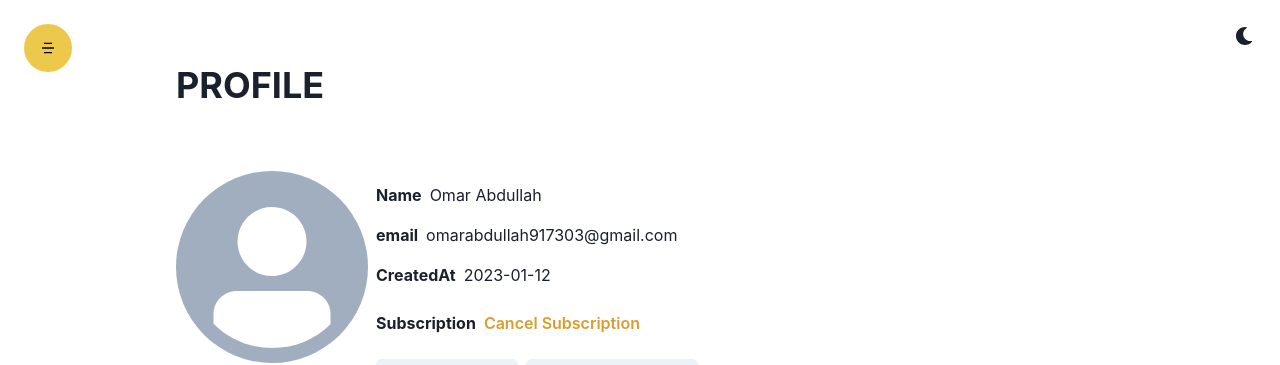
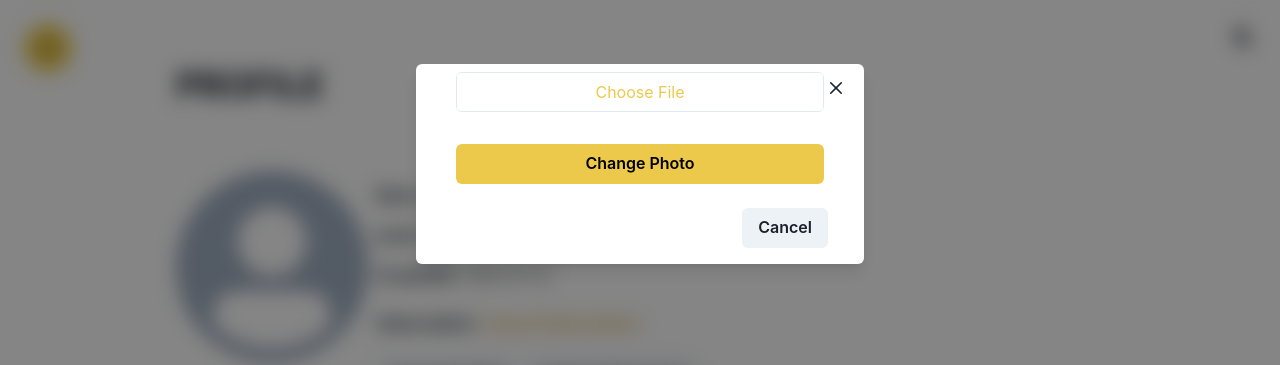
Before and after one commit to Omarabdullah99/coursebundlerclient, a React (Create React App) app: page /profile in a window 1280 px wide. Both pictures are taken after a click on the button "Change phot". Shown: the top 365 px of the page. Built offline with nearby package versions, Linux system fonts and the light colour scheme.

Commit message:
change-photo-video11

```diff
--- a/src/component/Profile/Profile.jsx
+++ b/src/component/Profile/Profile.jsx
@@ -1,7 +1,8 @@
-import { Avatar, Button, Container, Heading, HStack, Image, Stack, Text, VStack } from '@chakra-ui/react'
-import React from 'react'
+import { Avatar, Button, Container, Heading, HStack, Image, Input, Modal, ModalBody, ModalCloseButton, ModalContent, ModalFooter, ModalOverlay, Stack, Text, useDisclosure, VStack } from '@chakra-ui/react'
+import React, { useState } from 'react'
 import { Link } from 'react-router-dom'
 import {RiDeleteBin7Fill} from 'react-icons/ri'
+import { fileUploadCss } from '../Auth/Register'
 
 const Profile = () => {
 
@@ -24,6 +25,12 @@
             }
         ]
     }
+    const {isOpen,onClose,onOpen}=useDisclosure()
+    const changeImageSubmitHandler=(e,image)=>{
+       e.preventDefault()
+       console.log("profile image", image)
+    }
+
   return (
     <Container minH={'95vh'} maxW='container.lg' py={'8'}>
     <Heading children="Profile" m={'8'} textTransform={'uppercase'} />
@@ -36,7 +43,7 @@
     >
     <VStack>
     <Avatar boxSize={'48'} />
-    <Button colorScheme={'yellow'} variant={'ghost'}>Change phot</Button>
+    <Button onClick={onOpen} colorScheme={'yellow'} variant={'ghost'}>Change phot</Button>
     </VStack>
 
     <VStack spacing={'4'} alignItems={['center','flex-start']}>
@@ -115,8 +122,65 @@
             </Stack>
         )
     }
+
+    <ChangePhotoBox changeImageSubmitHandler={changeImageSubmitHandler} isOpen={isOpen} onClose={onClose} />
     </Container>
   )
 }
 
 export default Profile
+
+function ChangePhotoBox({isOpen,onClose,changeImageSubmitHandler}){
+    const [image,setImage]=useState("")
+    const [imageprev,setImagePrev]=useState("")
+
+
+    const changeImage=(e)=>{
+        const file=e.target.files[0]
+        const reader= new FileReader()
+        reader.readAsDataURL(file)
+        reader.onloadend=()=>{
+            setImagePrev(reader.result)
+            setImage(file)
+        }
+      }
+    const closeHandler=()=>{
+        onClose()
+        setImagePrev("")
+        setImage("")
+    }
+
+    return (
+        <Modal isOpen={isOpen} onClose={closeHandler} >
+        <ModalOverlay backdropFilter={'blur(10px)'} />
+        <ModalContent>
+        <ModalCloseButton />
+
+        <ModalBody>
+        <Container>
+        <form onSubmit={(e)=>changeImageSubmitHandler(e,image)}>
+        <VStack spacing={'8'}>
+       {imageprev &&  <Avatar src={imageprev} boxSize={'48'} />}
+        <Input
+        type={'file'}
+        css={{'&::file-selector-button':fileUploadCss}}
+        onChange={changeImage}
+        />
+        <Button w={'full'} colorScheme={'yellow'} type="submit">
+        Change Photo
+        </Button>
+        </VStack>
+        </form>
+
+        </Container>
+
+        </ModalBody>
+
+        <ModalFooter>
+        <Button mr={'3'} onClick={closeHandler}>Cancel</Button>
+        </ModalFooter>
+
+        </ModalContent>
+        </Modal>
+    )
+}
```
